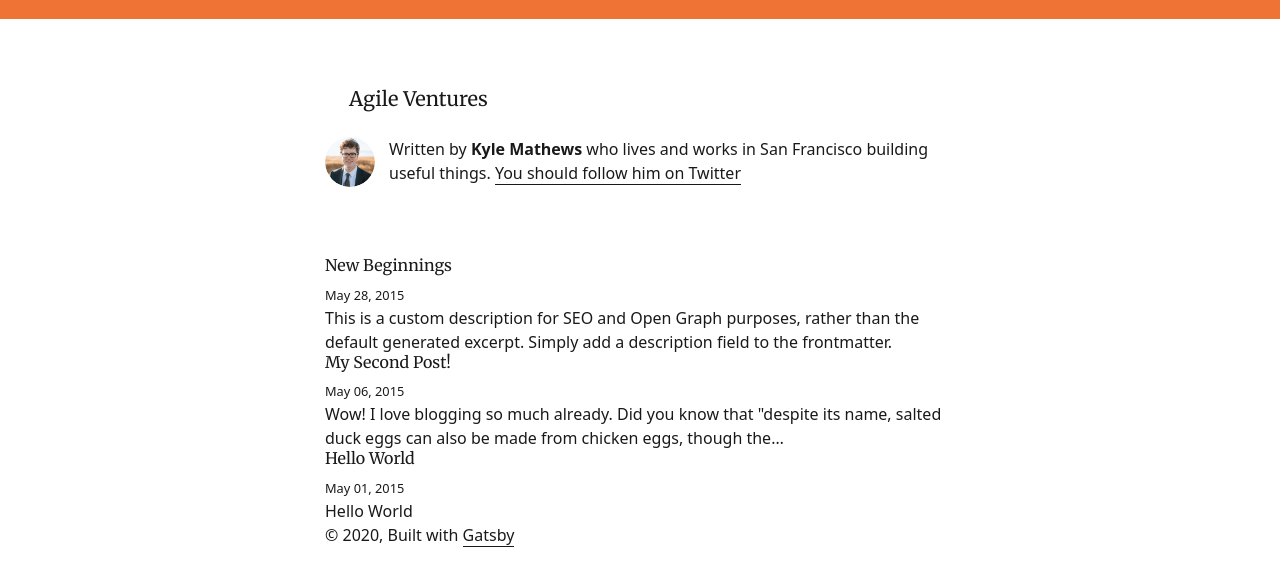
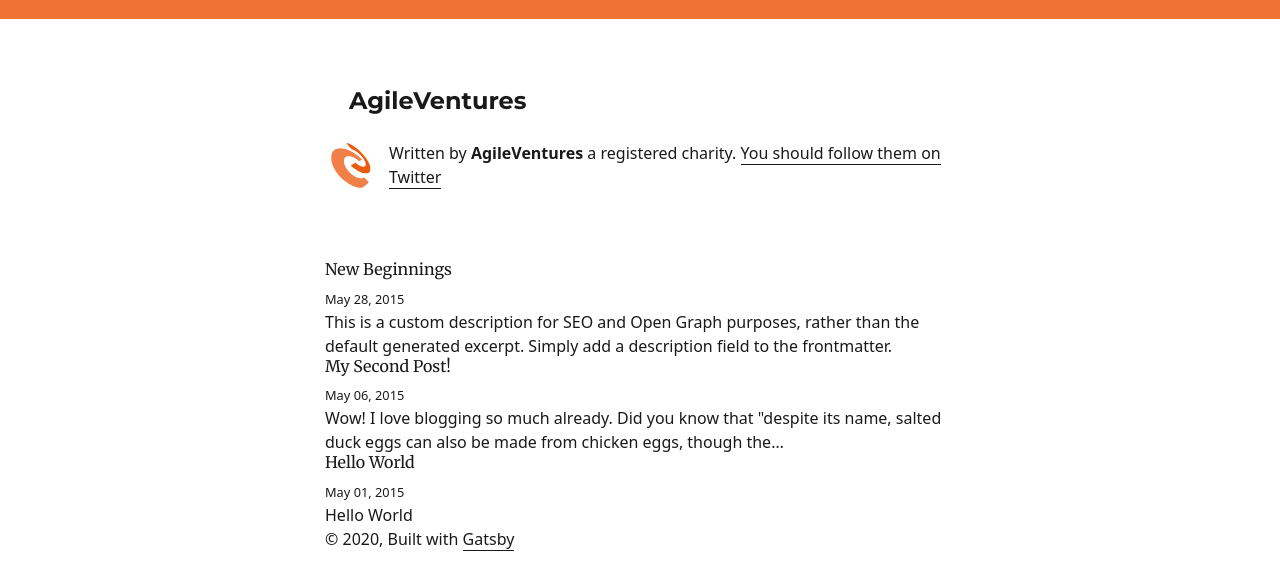
Before and after one commit to AgileVentures/WebsiteTwo, a Gatsby site: page / in a window 1280 px wide. Shown: the part 45-632 px from the top of the page. Built offline with nearby package versions, Linux system fonts and the light colour scheme; Gatsby itself is replaced by a stand-in of ours; some packages are replaced by stand-ins of ours.

Commit message:
add more tailwind styling

```diff
--- a/cypress/e2e/smoke.js
+++ b/cypress/e2e/smoke.js
@@ -1,5 +1,5 @@
 describe("Smoke test", () => {
   it("generally works", () => {
-    cy.visit("/").get("h2").contains("Agile Ventures")
+    cy.visit("/").get("h1").contains("AgileVentures")
   })
 })
--- a/gatsby-config.js
+++ b/gatsby-config.js
@@ -4,15 +4,15 @@
 
 module.exports = {
   siteMetadata: {
-    title: `Gatsby Starter Blog`,
+    title: `AgileVentures Charity`,
     author: {
-      name: `Kyle Mathews`,
-      summary: `who lives and works in San Francisco building useful things.`,
+      name: `AgileVentures`,
+      summary: `a registered charity.`,
     },
-    description: `A starter blog demonstrating what Gatsby can do.`,
-    siteUrl: `https://gatsby-starter-blog-demo.netlify.app/`,
+    description: `Our website.`,
+    siteUrl: `https://agileventures.org/`,
     social: {
-      twitter: `kylemathews`,
+      twitter: `AgileVentures`,
     },
   },
   plugins: [
--- a/src/components/bio.js
+++ b/src/components/bio.js
@@ -14,7 +14,7 @@
 const Bio = () => {
   const data = useStaticQuery(graphql`
     query BioQuery {
-      avatar: file(absolutePath: { regex: "/profile-pic.jpg/" }) {
+      avatar: file(absolutePath: { regex: "/profile-pic.png/" }) {
         childImageSharp {
           fixed(width: 50, height: 50) {
             ...GatsbyImageSharpFixed
@@ -60,7 +60,7 @@
         Written by <strong>{author.name}</strong> {author.summary}
         {` `}
         <a href={`https://twitter.com/${social.twitter}`}>
-          You should follow him on Twitter
+          You should follow them on Twitter
         </a>
       </p>
     </div>
--- a/src/components/eventlist.js
+++ b/src/components/eventlist.js
@@ -4,7 +4,10 @@
 export const PureEventList = ({ data }) => (
   <div>
     {data.av.events.map(e => (
-      <h2>{e.name}</h2>
+      <div className="bg-white rounded shadow border p-6 mb-4 mt-0">
+        <h2 className="text-2xl font-bold">{e.name}</h2>
+        <div className="text-gray-700">{e.startDatetime}</div>
+      </div>
     ))}
   </div>
 )
--- a/src/pages/events.js
+++ b/src/pages/events.js
@@ -1,6 +1,5 @@
 import React from "react"
 import EventList from "../components/eventlist"
-
 import Layout from "../components/layout"
 import SEO from "../components/seo"
 
@@ -9,6 +8,17 @@
     <Layout location={location} title="Events">
       <SEO title="All events" />
       <header>
+        <h1 className="text-2xl font-bold">AgileVentures Events</h1>
+        <div className="mb-4">
+          We host several events a day using different services. Feel free to
+          join in to get involved or if you are curious about pair programming
+          or Agile Ventures.
+          <span className="font-bold">
+            {" "}
+            Each event will have a link to the hangout below. You can also add
+            events to your calendar.
+          </span>
+        </div>
         <EventList />
       </header>
     </Layout>
--- a/src/pages/index.js
+++ b/src/pages/index.js
@@ -12,7 +12,7 @@
 
   return (
     <Layout location={location} title={siteTitle}>
-      <h2 className="text-xl p-6">Agile Ventures</h2>
+      <h1 className="text-2xl font-bold p-6">AgileVentures</h1>
       <SEO title="All posts" />
       <Bio />
       {posts.map(({ node }) => {
```
Also changed, not shown: content/assets/profile-pic.jpg (deleted), content/assets/profile-pic.png (added), 1 other file.
